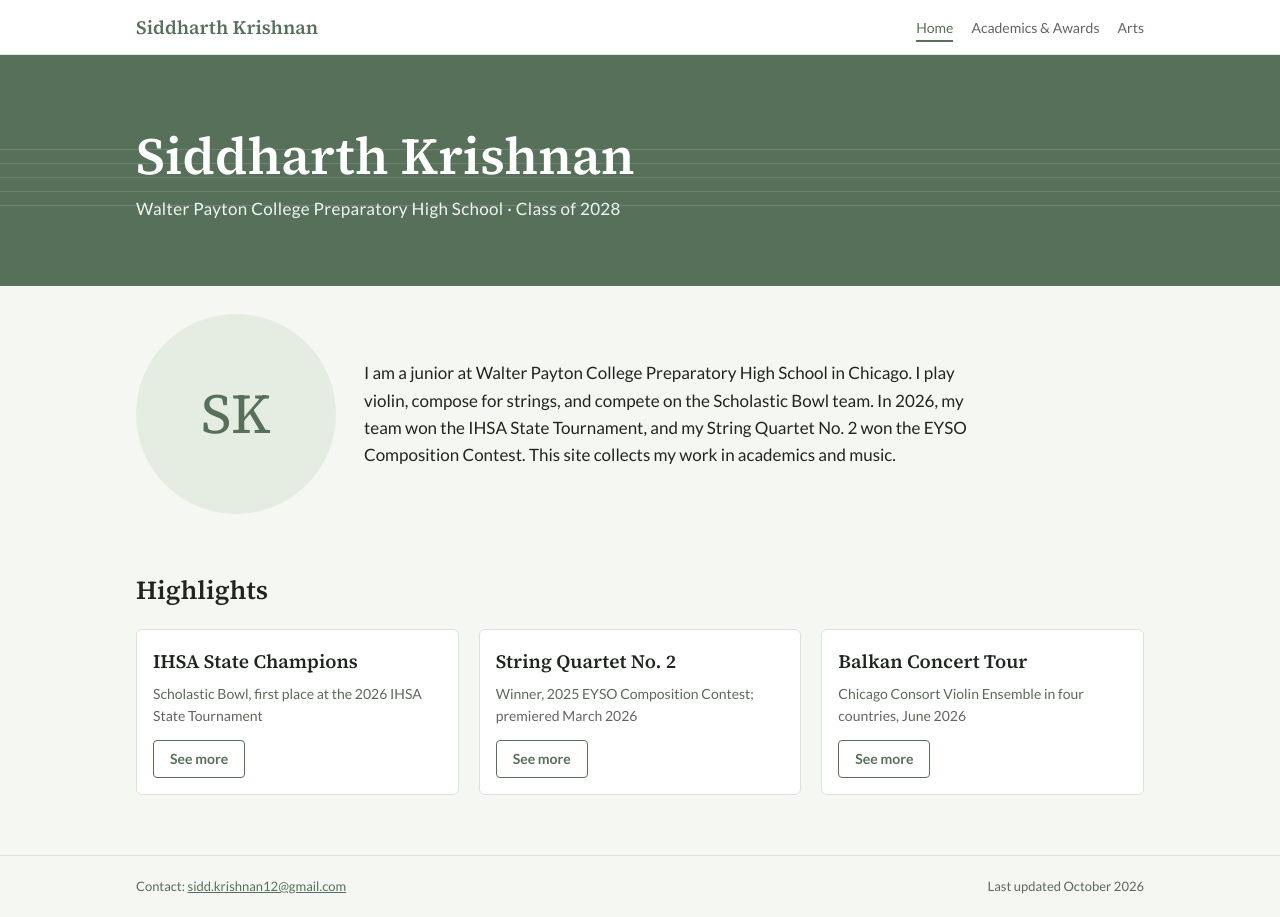
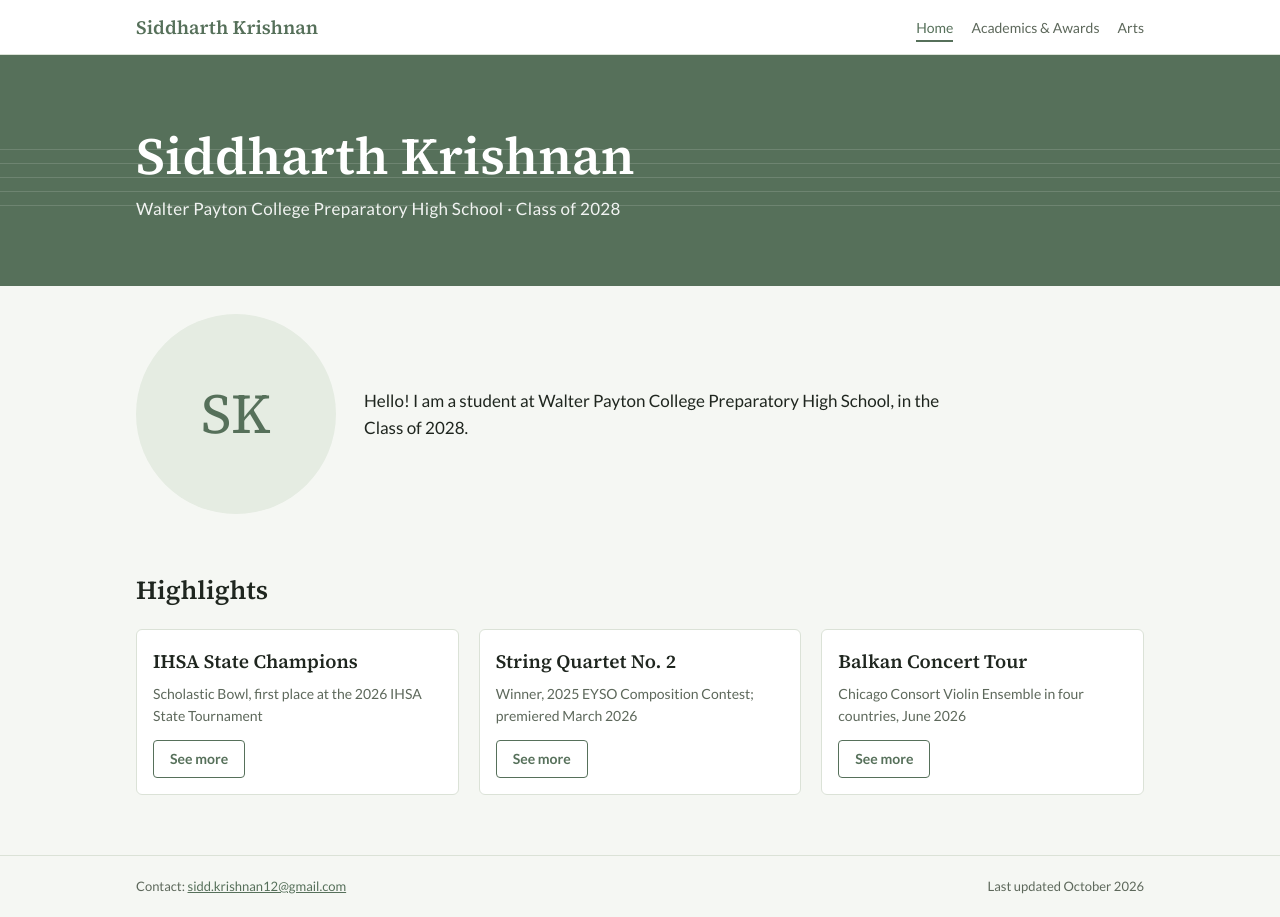
Before and after one commit to siddkrishnan12/siddkrishnan12.github.io, a Jekyll site: the page built from index.html, in a window 1280 px wide. Built offline with Jekyll 4.4.1, drawn with Linux system fonts in a browser that asks for light colours.

Commit message:
Update profile.yml

```diff
--- a/_data/profile.yml
+++ b/_data/profile.yml
@@ -12,11 +12,9 @@ headshot: ""
 banner_image: ""
 
 intro: >
-  I am a junior at Walter Payton College Preparatory High School in Chicago.
-  I play violin, compose for strings, and compete on the Scholastic Bowl team.
-  In 2026, my team won the IHSA State Tournament, and my String Quartet No. 2
-  won the EYSO Composition Contest. This site collects my work in academics
-  and music.
+ Hello! I am a student at Walter Payton College Preparatory High School, in the Class of 2028.
+
+
 
 highlights:
   - title: "IHSA State Champions"
```
